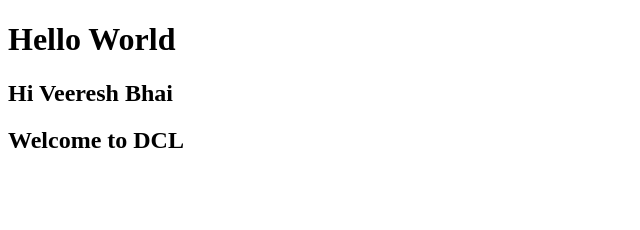
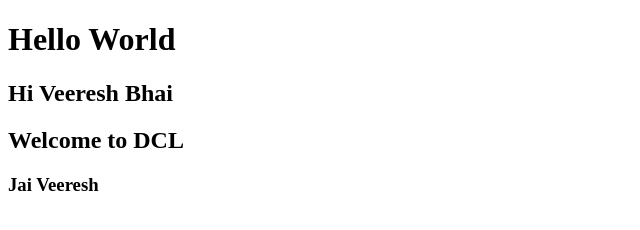
Before and after one commit to Sai8094/DCL-Projects, a plain HTML site: page index.html in a window 1280 px wide. Shown: the whole page, without its empty margins (0-640 px from the left). Drawn offline with Linux system fonts and the light colour scheme.

Commit message:
Update index.html

```diff
--- a/index.html
+++ b/index.html
@@ -10,5 +10,6 @@
     <h1>Hello World</h1>
     <h2>Hi Veeresh Bhai</h2>
     <h2>Welcome to DCL</h2>
+    <h3>Jai Veeresh</h3>
 </body>
 </html>
```
